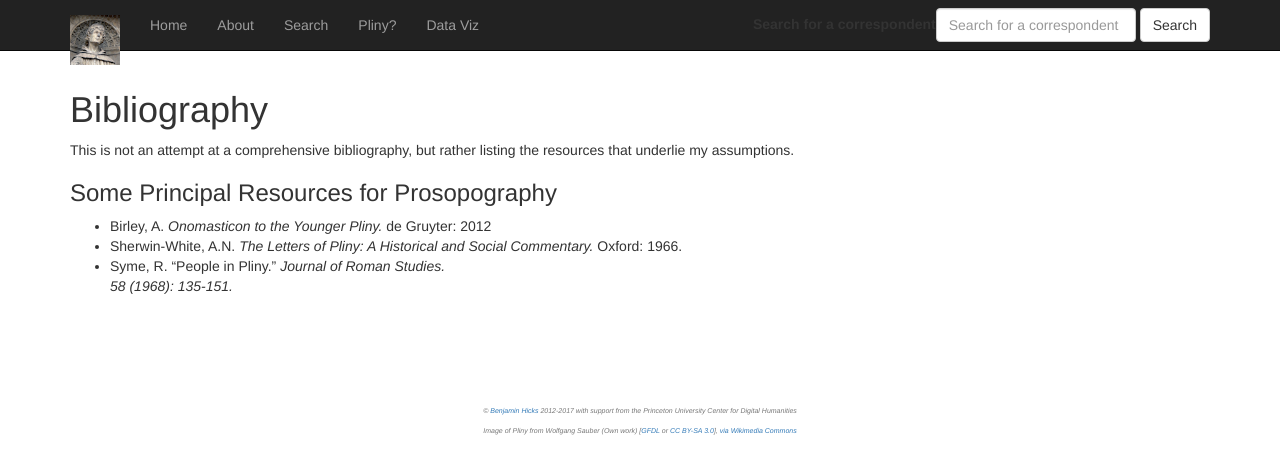
After one commit to meg-codes/PlinyProject, a Django app: page /content/biblio/ in a window 1280 px wide. The commit adds this page. Shown: the top 474 px of the page. Run offline with Django 3.2, Linux system fonts and the light colour scheme; some libraries are stand-ins or nearby versions.

Commit message:
Add simple, brief biblio

```diff
--- /dev/null
+++ b/contentpages/templates/contentpages/biblio.html
@@ -0,0 +1,20 @@
+{% extends 'pp_base.html' %}
+
+
+{% block body %}
+<h1>Bibliography</h1>
+<div class='row'>
+  <div class='col-xs-10'>
+    <p>
+      This is not an attempt at a comprehensive bibliography, but rather listing
+      the resources that underlie my assumptions.
+    </p>
+    <h3>Some Principal Resources for Prosopography</h3>
+    <ul>
+      <li>Birley, A. <i>Onomasticon to the Younger Pliny.</i> de Gruyter: 2012</li>
+      <li>Sherwin-White, A.N. <i>The Letters of Pliny: A Historical and Social Commentary.</i> Oxford: 1966.</li>
+      <li>Syme, R. “People in Pliny.” <i>Journal of Roman Studies.</li> 58 (1968): 135-151.</li>
+    </ul>
+  </div>
+</div>
+{% endblock %}
```
Also changed, not shown: prosopography/templates/prosopography/person_list.html (+7 -0 lines).
